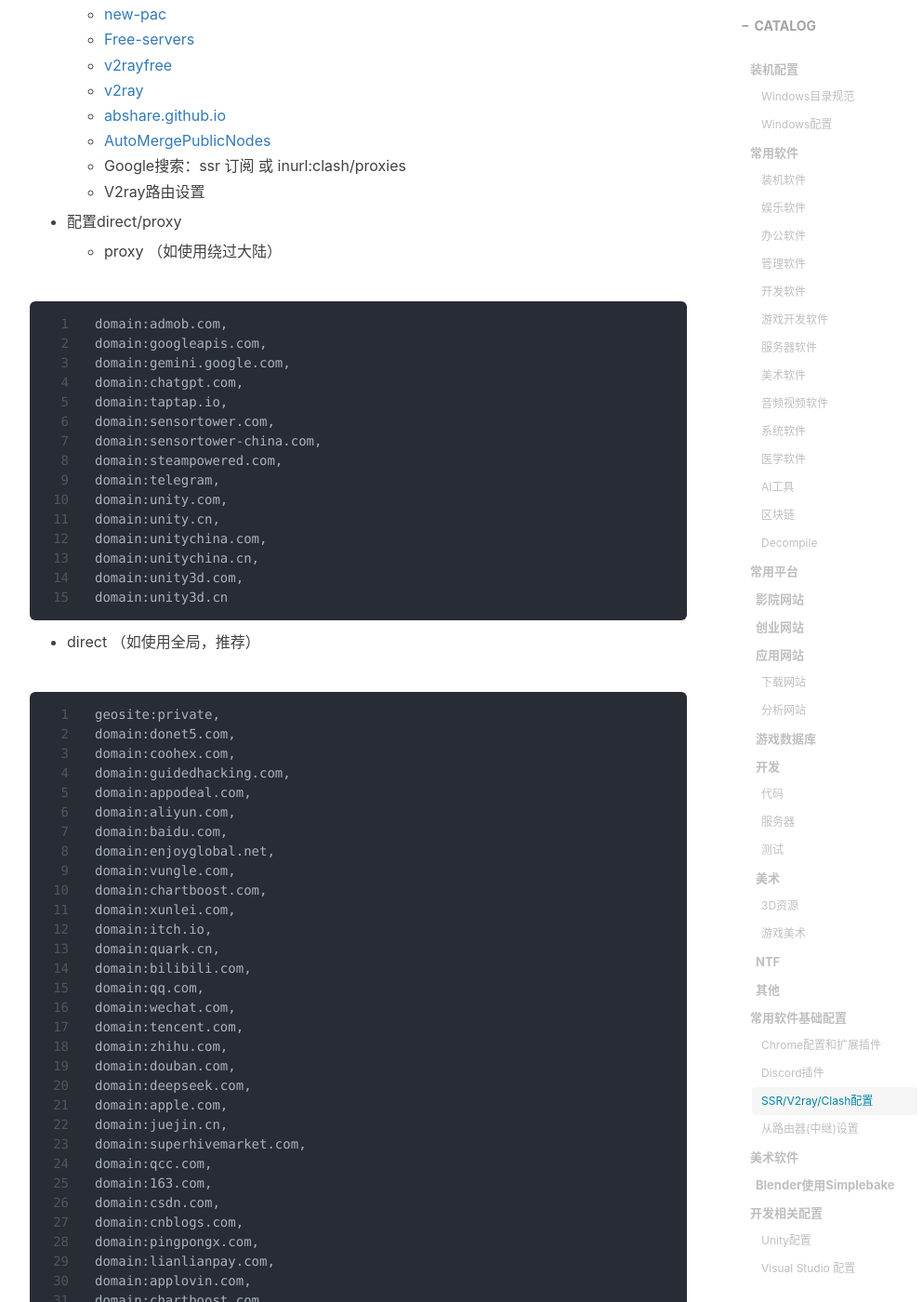
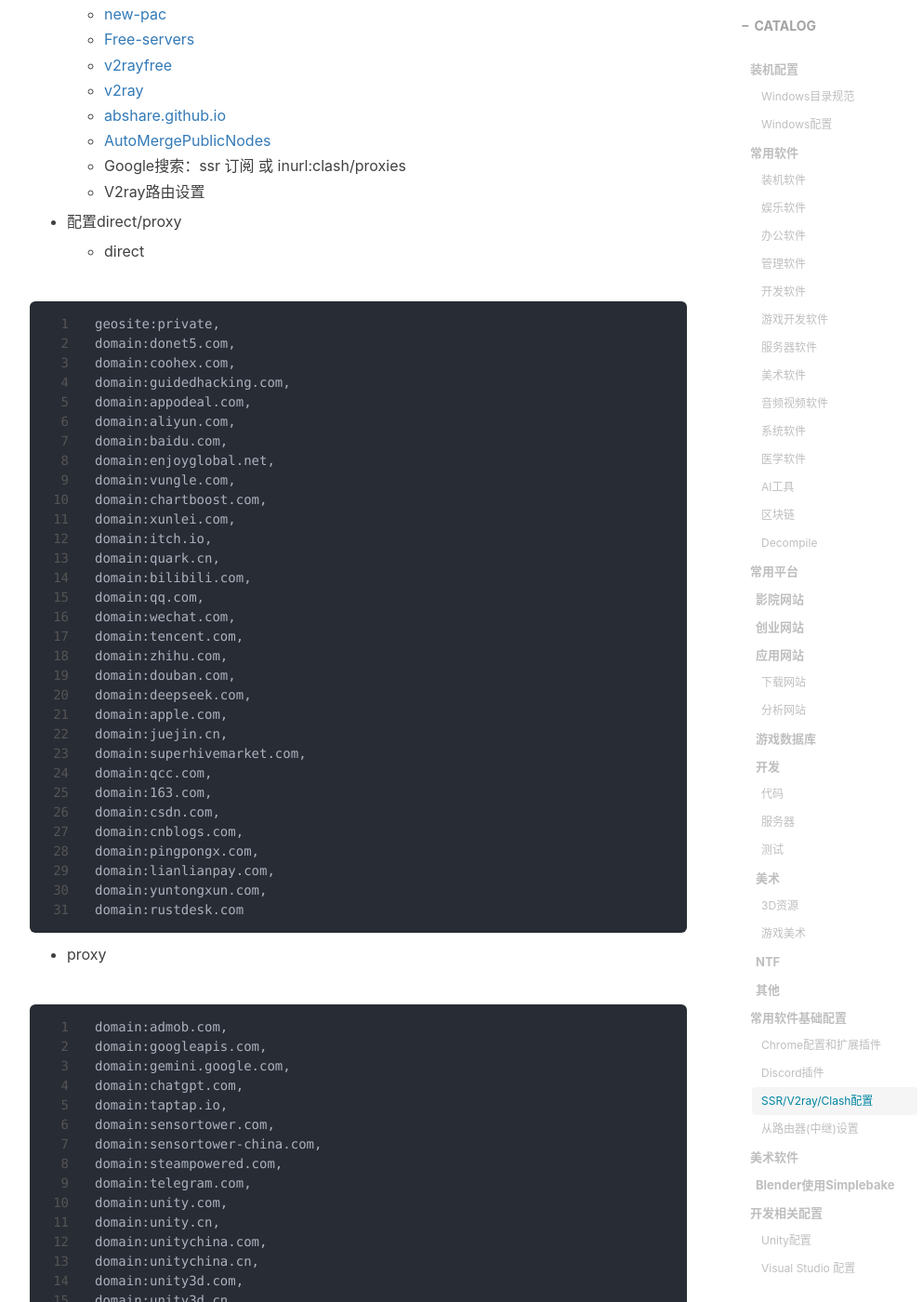
Before and after one commit to gumcstronger/gumcstronger.github.io, a Jekyll site: the page built from _posts/2022/2022-08-24-windows.md, in a window 1280 px wide and 1400 px high, scrolled down 14067 px. Shown: the whole window at 93% size, without its empty margins (233-1226 px from the left). Built offline with Jekyll 4.4.1, drawn with Linux system fonts in a browser that asks for light colours; nearby versions of some CDN libraries; comment, search, counter and statistics services are not loaded; some of the changed lines change nothing that is shown; some of the changed text lies outside the part shown.

Commit message:
Update 2022-08-24-windows.md

````diff
--- a/_posts/2022/2022-08-24-windows.md
+++ b/_posts/2022/2022-08-24-windows.md
@@ -496,27 +496,7 @@
   - V2ray路由设置
 - 配置direct/proxy
 
-  - proxy （如使用绕过大陆）
-
-```bash
-domain:admob.com,
-domain:googleapis.com,
-domain:gemini.google.com,
-domain:chatgpt.com,
-domain:taptap.io,
-domain:sensortower.com,
-domain:sensortower-china.com,
-domain:steampowered.com,
-domain:telegram,
-domain:unity.com,
-domain:unity.cn,
-domain:unitychina.com,
-domain:unitychina.cn,
-domain:unity3d.com,
-domain:unity3d.cn
-```
-
-- direct （如使用全局，推荐）
+  - direct
 
 ```bash
 geosite:private,
@@ -548,12 +528,39 @@
 domain:cnblogs.com,
 domain:pingpongx.com,
 domain:lianlianpay.com,
-domain:applovin.com,
-domain:chartboost.com,
-domain:appodeal.com,
 domain:yuntongxun.com,
 domain:rustdesk.com
 ```
+
+  - proxy
+
+```bash
+domain:admob.com,
+domain:googleapis.com,
+domain:gemini.google.com,
+domain:chatgpt.com,
+domain:taptap.io,
+domain:sensortower.com,
+domain:sensortower-china.com,
+domain:steampowered.com,
+domain:telegram.com,
+domain:unity.com,
+domain:unity.cn,
+domain:unitychina.com,
+domain:unitychina.cn,
+domain:unity3d.com,
+domain:unity3d.cn,
+domain:trae.ai,
+domain:trea.cn,
+domain:trae.com,
+domain:marscode.com,
+domain:marscode.cn,
+domain:marscode.ai,
+domain:applovin.com,
+domain:chartboost.com,
+domain:appodeal.com
+```
+
 
 - Clash订阅
 
````
